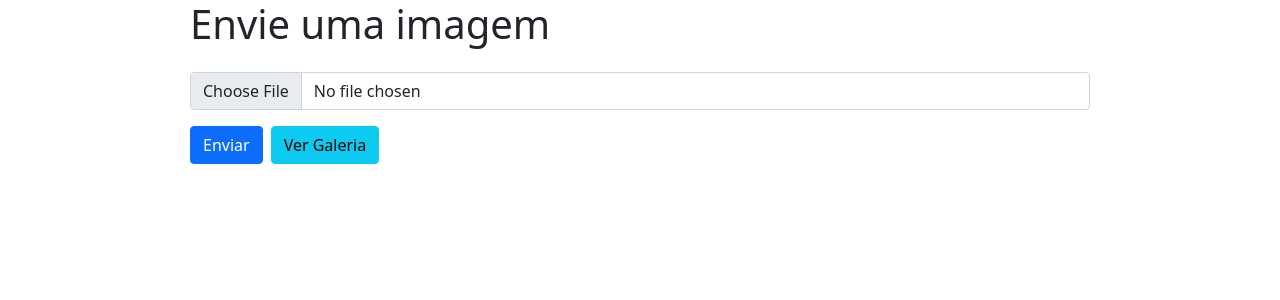
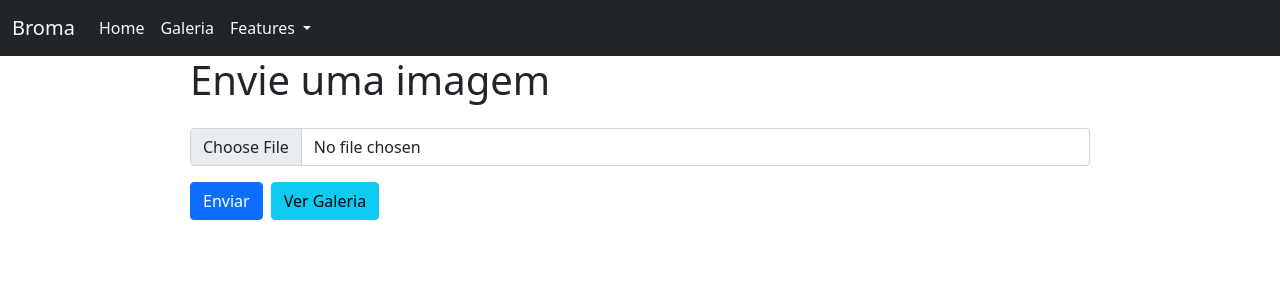
Before and after one commit to rib-thiago/redis-teste, a Flask app: page / in a window 1280 px wide. Shown: the top 300 px of the page. Run offline with Flask 3, Linux system fonts and the light colour scheme.

Commit message:
Criando Navbar

```diff
--- a/templates/base.html
+++ b/templates/base.html
@@ -18,6 +18,7 @@
     ></script>
   </head>
   <body>
+    {% block navbar %} {% include "navbar.html" %} {% endblock %}
     <div class="container">{% block content %} {% endblock %}</div>
   </body>
 </html>
--- a/templates/index.html
+++ b/templates/index.html
@@ -1,4 +1,5 @@
 {% extends "base.html" %} {% block content %}
+
 <div class="container d-flex justify-content-center">
   <div style="max-width: 900px; width: 100%">
     <h1 class="mb-4">Envie uma imagem</h1>
--- /dev/null
+++ b/templates/navbar.html
@@ -0,0 +1,49 @@
+<nav class="navbar navbar-expand-lg bg-dark">
+  <div class="container-fluid">
+    <a class="navbar-brand text-light" href="/">Broma</a>
+    <button
+      class="navbar-toggler"
+      type="button"
+      data-bs-toggle="collapse"
+      data-bs-target="#navbarNavDropdown"
+      aria-controls="navbarNavDropdown"
+      aria-expanded="false"
+      aria-label="Toggle navigation"
+    >
+      <span class="navbar-toggler-icon"></span>
+    </button>
+    <div class="collapse navbar-collapse" id="navbarNavDropdown">
+      <ul class="navbar-nav">
+        <li class="nav-item">
+          <a
+            class="nav-link active text-light"
+            aria-current="page"
+            href="{{ url_for('index') }}"
+            >Home</a
+          >
+        </li>
+        <li class="nav-item text-light">
+          <a class="nav-link text-light" href="{{ url_for('gallery') }}"
+            >Galeria</a
+          >
+        </li>
+        <li class="nav-item dropdown text-light">
+          <a
+            class="nav-link dropdown-toggle text-light"
+            href="#"
+            role="button"
+            data-bs-toggle="dropdown"
+            aria-expanded="false"
+          >
+            Features
+          </a>
+          <ul class="dropdown-menu">
+            <li><a class="dropdown-item" href="#">Processar Imagem</a></li>
+            <li><a class="dropdown-item" href="#">Processar PDF</a></li>
+            <li><a class="dropdown-item" href="#">OCR</a></li>
+          </ul>
+        </li>
+      </ul>
+    </div>
+  </div>
+</nav>
```
